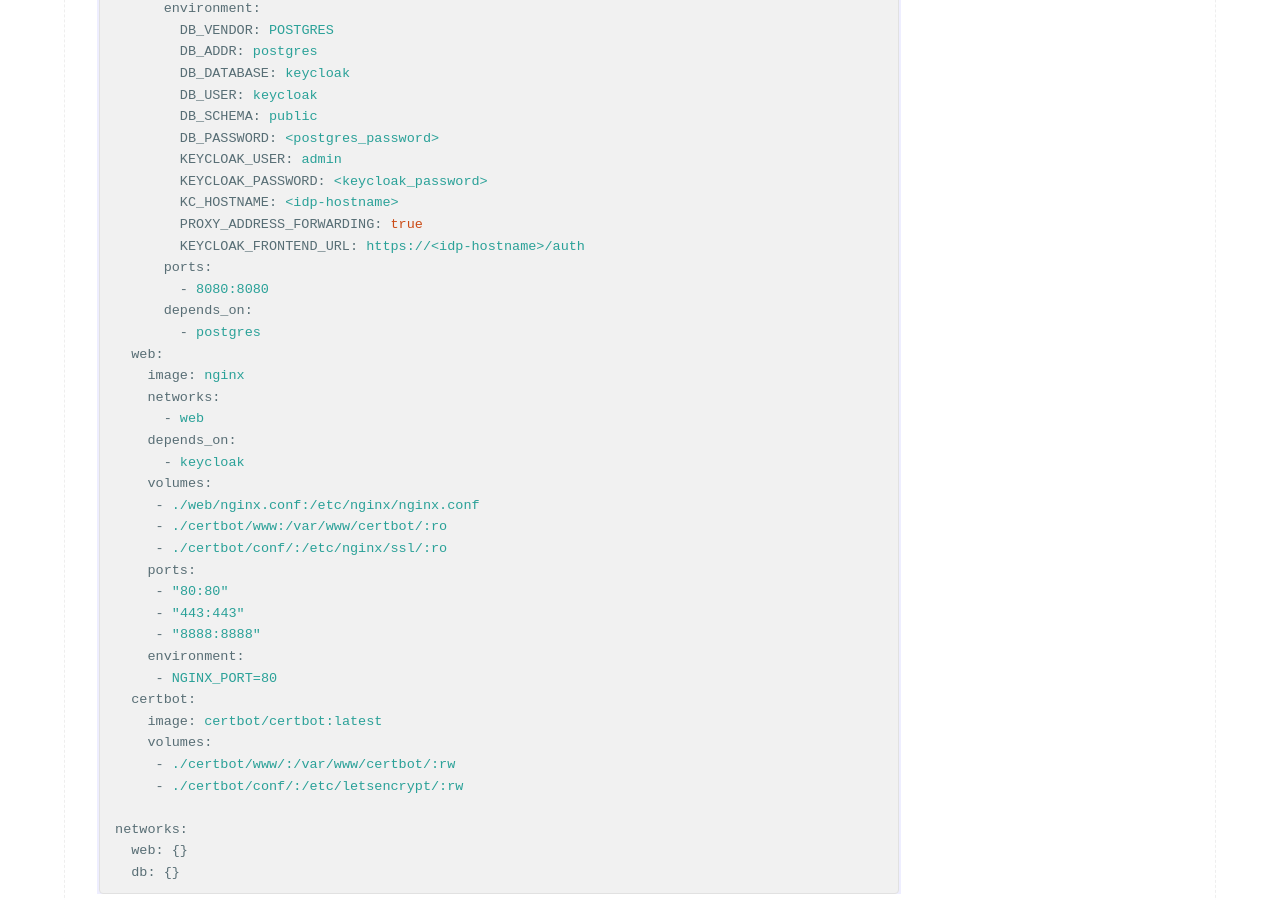
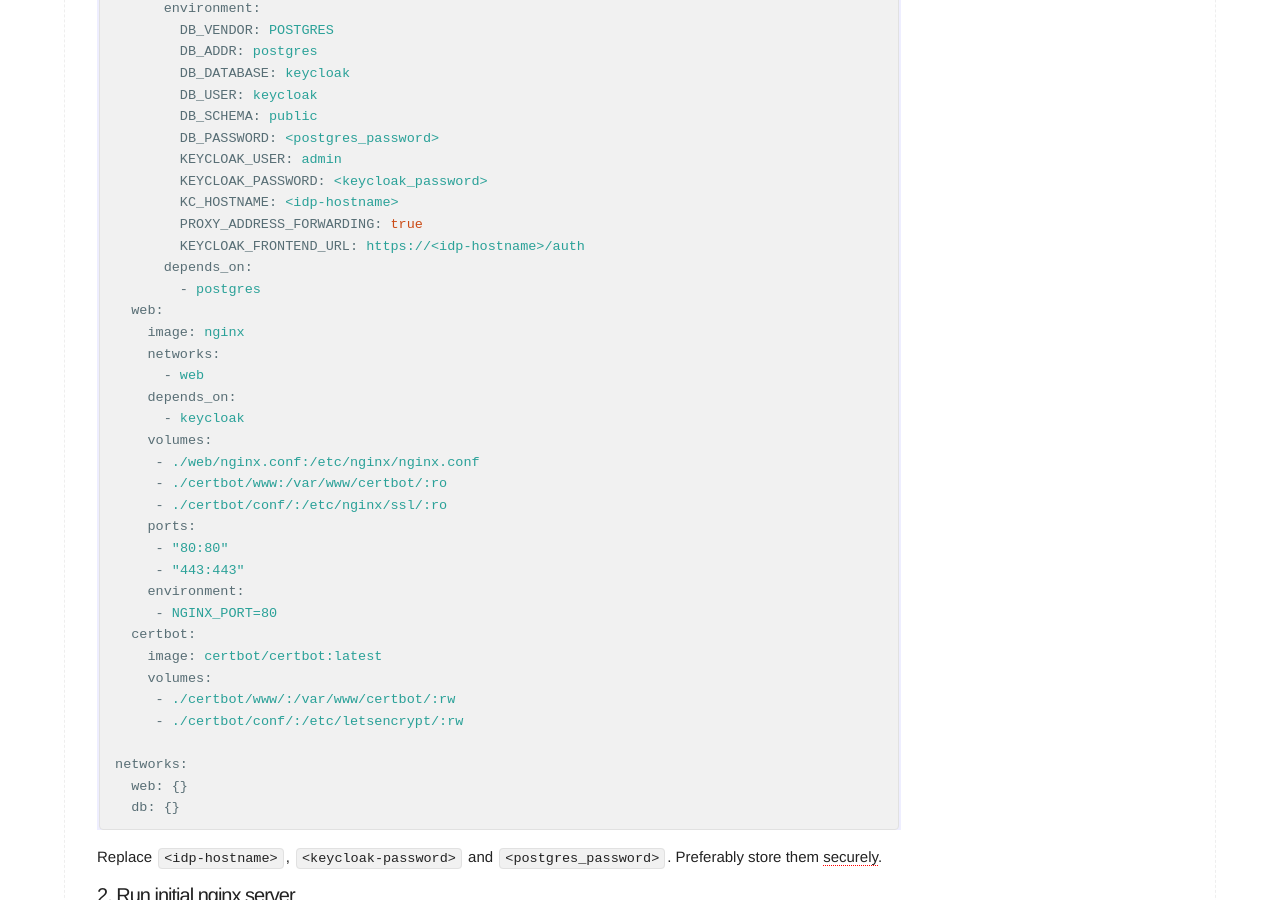
Before and after one commit to markusleh/markusleh.github.io, a Jekyll site: the page built from _posts/2022-05-23-keycloak-2022.md, in a window 1280 px wide and 900 px high, scrolled down 841 px. Built offline with Jekyll 4.4.1, drawn with Linux system fonts in a browser that asks for light colours; comment, search, counter and statistics services are not loaded.

Commit message:
Update 2022-05-23-keycloak-2022.md

```diff
--- a/_posts/2022-05-23-keycloak-2022.md
+++ b/_posts/2022-05-23-keycloak-2022.md
@@ -50,8 +50,6 @@ services:
         KC_HOSTNAME: <idp-hostname>
         PROXY_ADDRESS_FORWARDING: true
         KEYCLOAK_FRONTEND_URL: https://<idp-hostname>/auth
-      ports:
-        - 8080:8080
       depends_on:
         - postgres
   web:
@@ -67,7 +65,6 @@ services:
     ports:
      - "80:80"
      - "443:443"
-     - "8888:8888"
     environment:
      - NGINX_PORT=80
   certbot:
```
